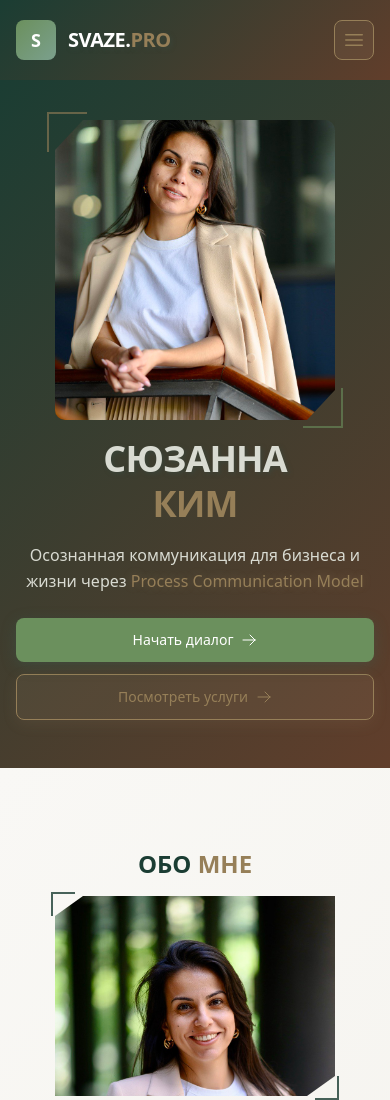
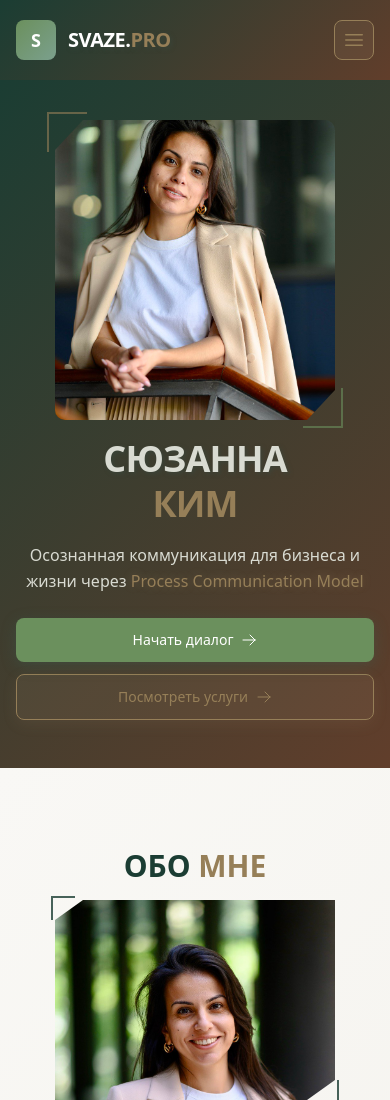
Before and after one commit to Kanadskie/Svaze, a React (Vite) app: page / in a window 390 px wide. Shown: the top 1100 px of the page. Built offline with nearby package versions, Linux system fonts and the light colour scheme.

Commit message:
Change header About  style

```diff
--- a/src/components/sections/About.tsx
+++ b/src/components/sections/About.tsx
@@ -49,7 +49,7 @@
               initial={{ opacity: 0, y: 20 }}
               whileInView={{ opacity: 1, y: 0 }}
               viewport={{ once: true, margin: "0px" }}
-              className="text-2xl xs:text-3xl sm:text-4xl font-bold mb-4"
+              className="text-3xl sm:text-4xl md:text-5xl font-bold mb-4"
             >
               <span style={{ color: 'var(--color-neutral-dark)' }}>ОБО </span>
               <span style={{ color: 'var(--color-warm-accent)' }}>МНЕ</span>
```
